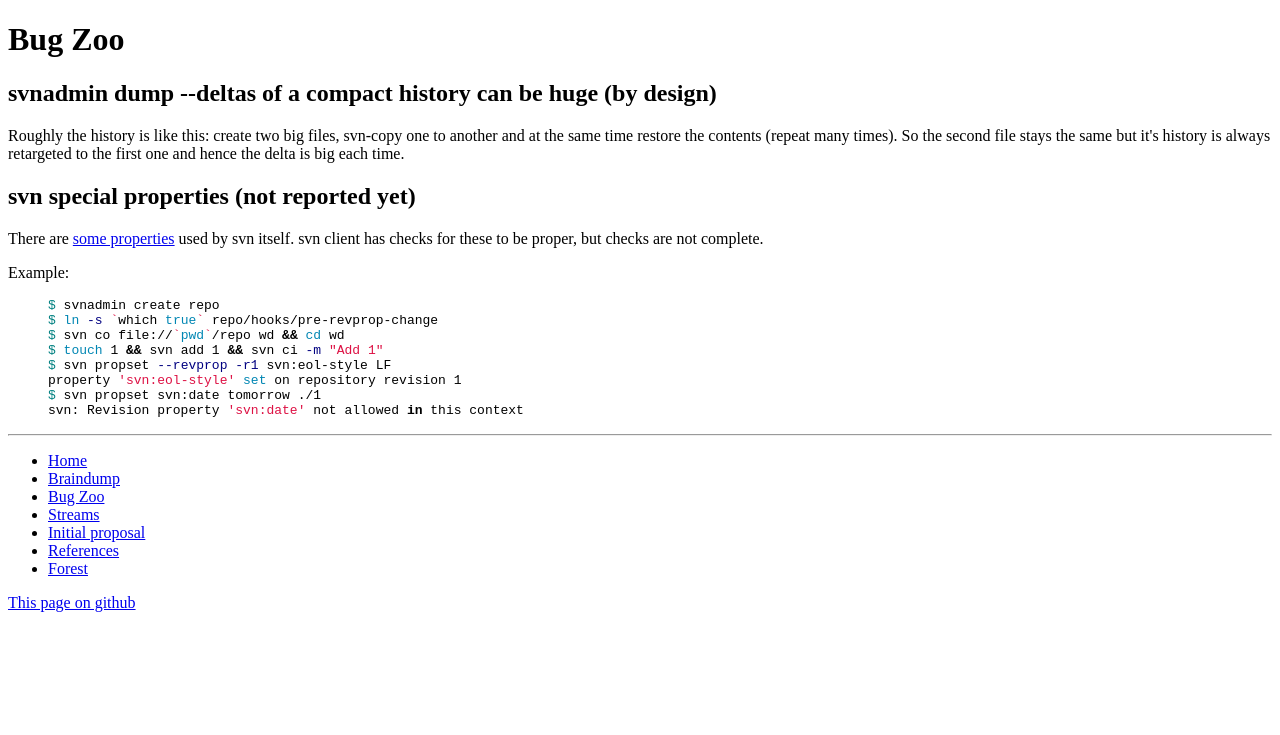
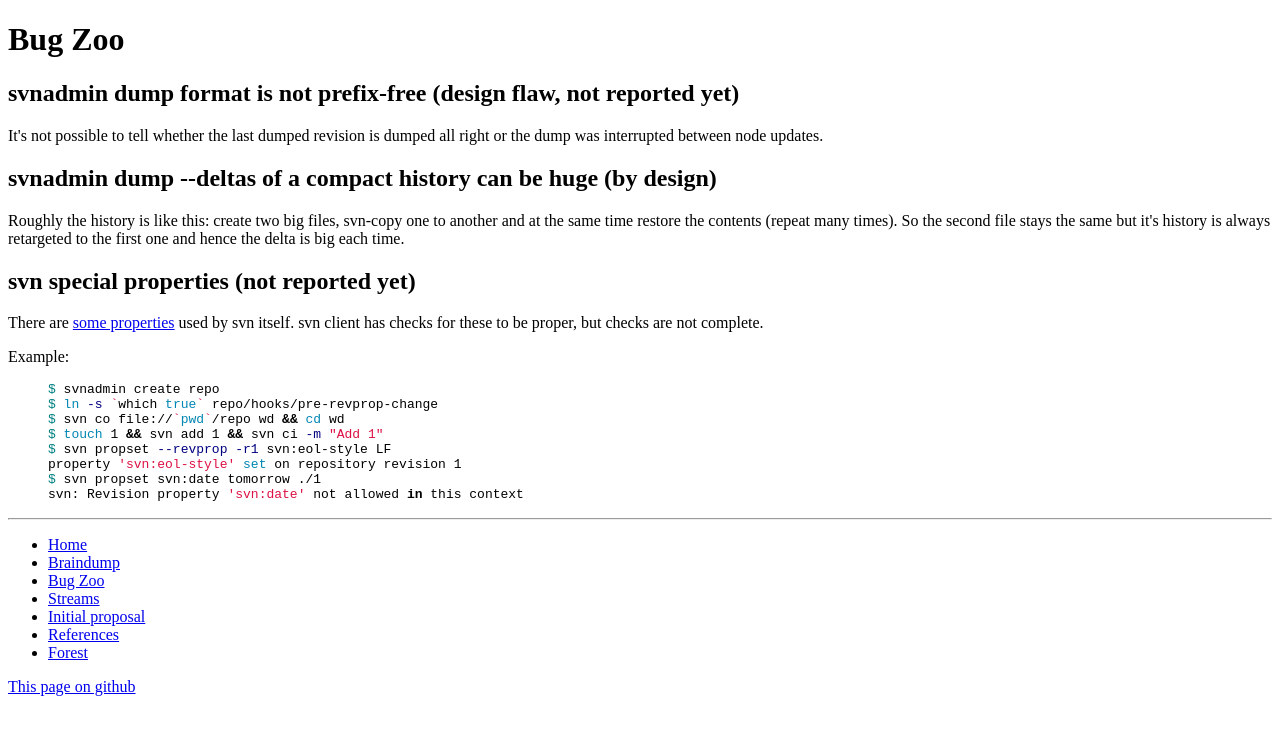
Before and after one commit to divanorama/gsoc11, a Jekyll site: the page built from bugzoo.html, in a window 1280 px wide. Shown: the top 735 px of the page. Built offline with Jekyll 4.4.1, drawn with Linux system fonts in a browser that asks for light colours.

Commit message:
And one more bug to keep in mind.

```diff
--- a/bugzoo.html
+++ b/bugzoo.html
@@ -2,6 +2,11 @@
 layout: default
 title: Bug Zoo
 ---
+
+<h2>svnadmin dump format is not prefix-free (design flaw, not reported yet)</h2>
+<p>It's not possible to tell whether the last dumped revision is dumped all right or the dump was interrupted
+between node updates.</p>
+
 
 <h2>svnadmin dump --deltas of a compact history can be huge (by design)</h2>
 <p>Roughly the history is like this: create two big files, svn-copy one to another and at the same time
```
